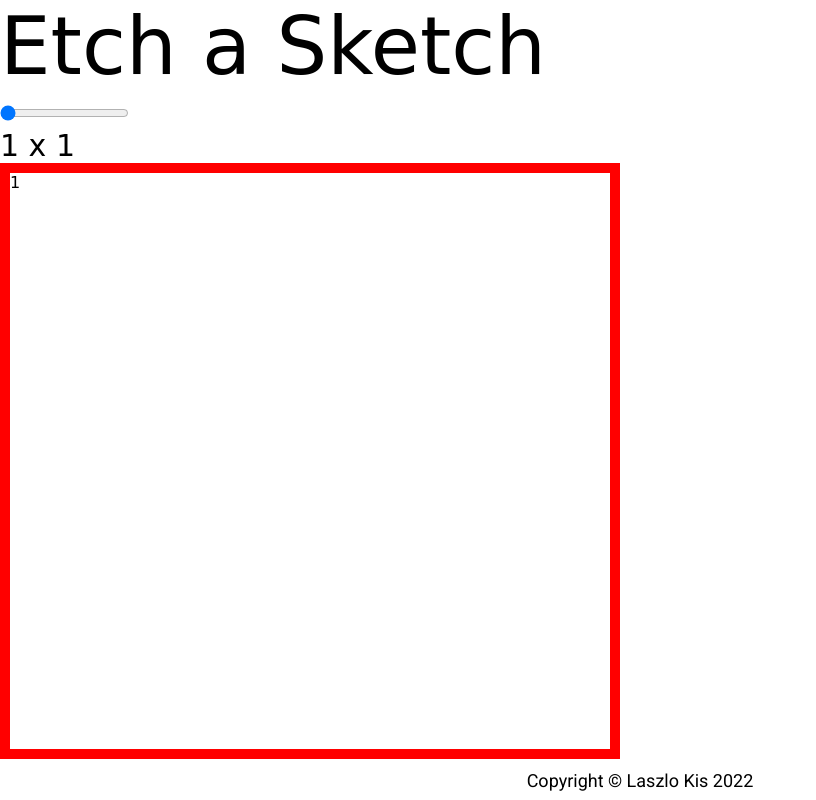
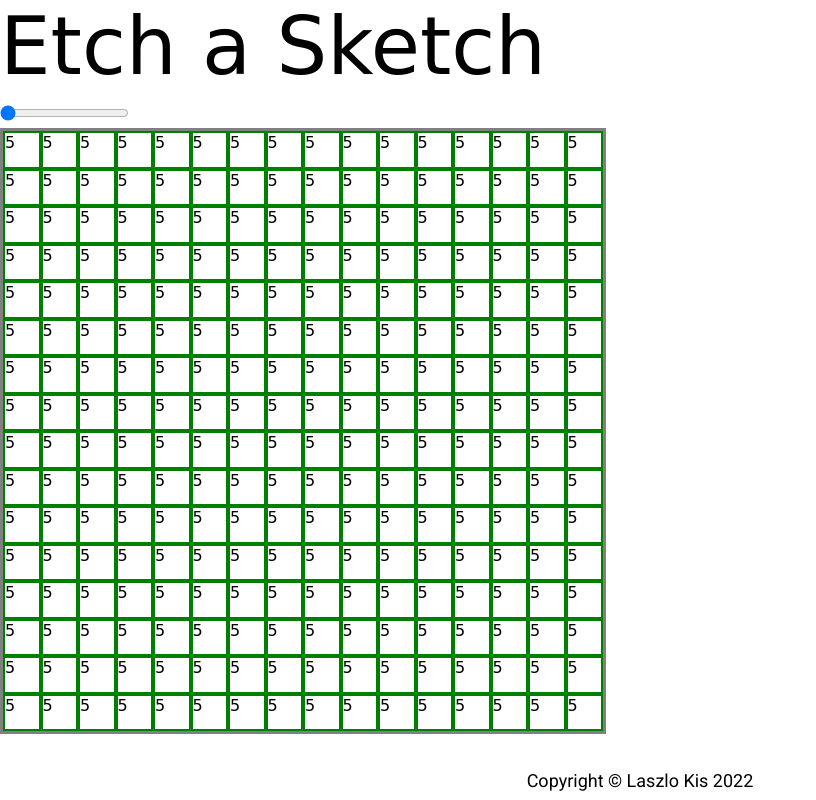
Before and after one commit to ev0clu/etch-a-sketch, a plain HTML site: page index.html in a window 1280 px wide. Shown: the whole page, without its empty margins (0-816 px from the left). Drawn offline with Linux system fonts and the light colour scheme; a web font is replaced by a local one.

Commit message:
Grid layout is done

```diff
--- a/index.html
+++ b/index.html
@@ -11,7 +11,7 @@
 <body>
     <div class="header">Etch a Sketch</div>
     <div class="style-container">
-        <input id="slider" type="range" min="1" max="6" value="1">
+        <input id="slider" type="range" min="16" max="64" value="16">
         <div class="slider-value"></div>
     </div>
     <div id="grid-container"></div>
--- a/script.js
+++ b/script.js
@@ -6,39 +6,36 @@ function setDefaultValue(){
   defaultValue.textContent = `${slider.value} x ${slider.value}`;
 
   const defaultContent = document.createElement("div");
-  defaultContent.classList.add(`square${slider.value}`);
+  defaultContent.setAttribute("class", "square");
+  defaultContent.setAttribute("id", `square${slider.value}`);
+  /*defaultContent.classList.add(`square${slider.value}`);*/
   defaultContent.textContent = "1";
 
   gridContainer.appendChild(defaultContent);
 
 }
 
+// Set grid table according to the slider setting
 function setGridTable(value){
-  if(value>gridValue){
-    const positiveDiff = value-gridValue;
-    for(let i=0; i<positiveDiff; i++){
-      const addContent = document.createElement("div");
-      addContent.classList.add(`square${++gridValue}`);
-      addContent.textContent = "5";
-      gridContainer.appendChild(addContent);
-    }
-    gridValue = value;
+  gridContainer.textContent = "";
+  const newGrid = value * value;
+  for(let i=0; i<newGrid; i++){
+    const addContent = document.createElement("div");
+    addContent.setAttribute("class", "square");
+    addContent.setAttribute("id", `square${slider.value}`);
+    gridContainer.setAttribute("style", `grid-template-columns: repeat(${value}, ${600/value}px); grid-template-rows: repeat(${value}, ${600/value}px)`);
+    addContent.classList.add(`square${++gridValue}`);
+    addContent.textContent = "5";
+    gridContainer.appendChild(addContent);
   }
-  else if(value<gridValue){
-    const negativeDiff = gridValue-value;
-    for(let i=0; i<negativeDiff; i++){
-      const removeContent = document.querySelector(`.square${gridValue--}`);
-      removeContent.remove();
-    }
-    gridValue = value;
-  }
+
 }
 
 
 const slider = document.querySelector("#slider");
 const gridContainer = document.querySelector("#grid-container");
 let gridValue = slider.value;
-setDefaultValue();
+setGridTable(16);
 
 
 
--- a/style.css
+++ b/style.css
@@ -35,10 +35,10 @@ body {
 #grid-container {
     max-width: 600px;
     max-height: 600px;
-    border: 10px solid red;
+    border: 3px solid grey;
     display: grid;
-    grid-template-columns: repeat(auto-fill,64px);
-    grid-template-rows: repeat(auto-fill, 64px);
+    /*grid-template-columns: repeat(6, 100px);
+    grid-template-rows: repeat(6, 100px);*/
 }
 
 .square {
```
